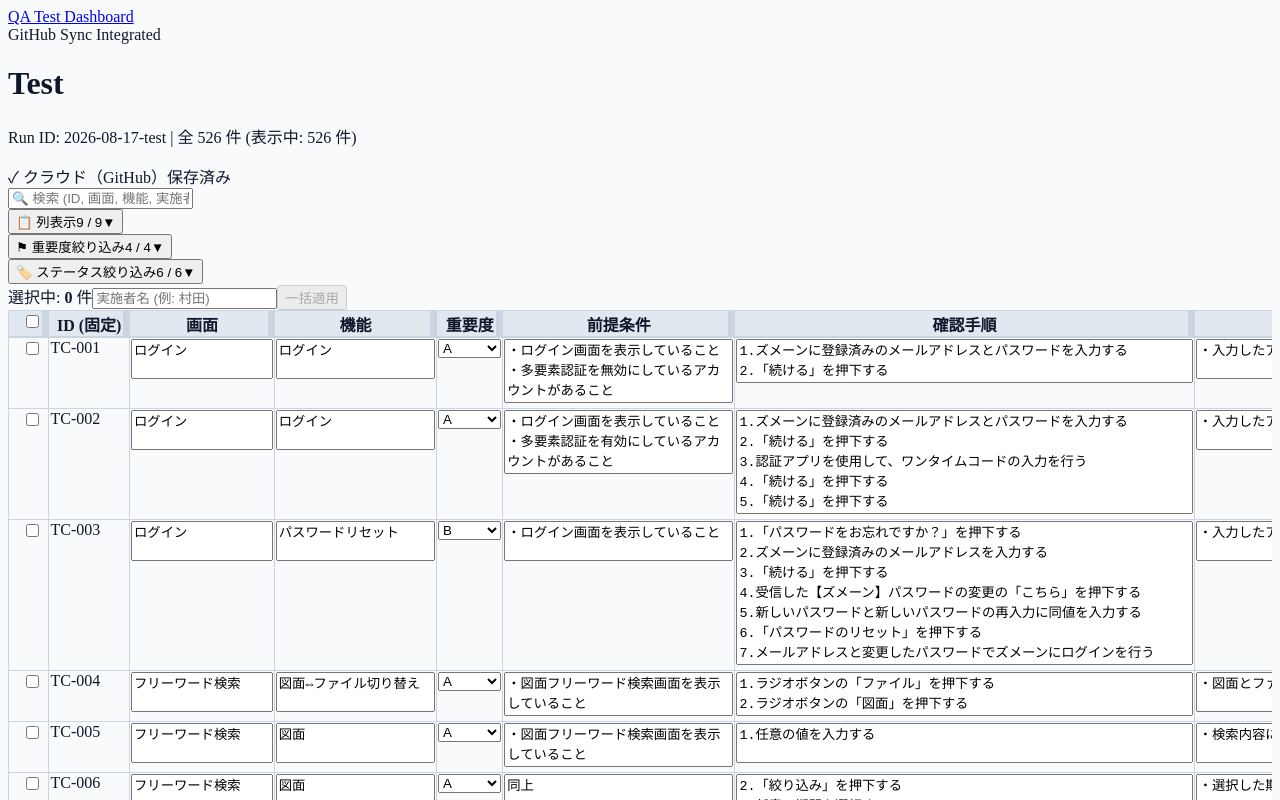
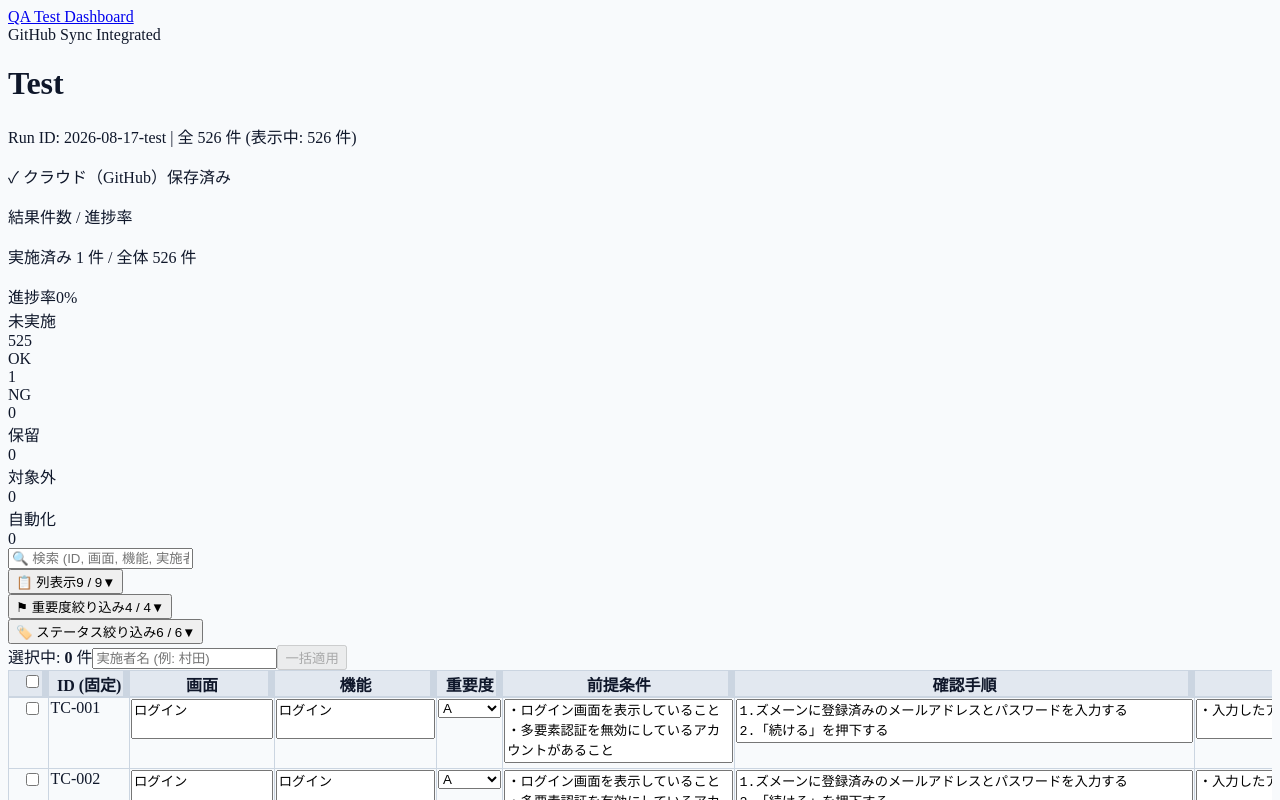
Before and after one commit to kentomurata435/qa-dashboard-app, a Next.js app: page /runs/2026-08-17-test in a window 1280 px wide. Shown: the top 800 px of the page. Built offline with nearby package versions, Linux system fonts and the light colour scheme.

Commit message:
feat: add QA progress summary on execution screen

```diff
--- a/app/runs/[runId]/page.tsx
+++ b/app/runs/[runId]/page.tsx
@@ -584,6 +584,40 @@ export default function RunPage({ params }: { params: { runId: string } }) {
     });
   }, [runData, searchQuery, selectedStatuses, selectedPriorities]);
 
+  const statusSummary = useMemo(() => {
+    const summary = {
+      UNTESTED: 0,
+      PASSED: 0,
+      FAILED: 0,
+      BLOCKED: 0,
+      EXCLUDED: 0,
+      AUTOMATED: 0,
+    } as Record<string, number>;
+
+    if (runData?.results) {
+      Object.values(runData.results).forEach((result: any) => {
+        const status = result?.status || 'UNTESTED';
+        if (summary[status] !== undefined) {
+          summary[status] += 1;
+        } else {
+          summary.UNTESTED += 1;
+        }
+      });
+    }
+
+    const total = casesData.length;
+    const completed = summary.PASSED + summary.FAILED + summary.BLOCKED + summary.EXCLUDED + summary.AUTOMATED;
+    const progressRate = total > 0 ? Math.round((completed / total) * 100) : 0;
+
+    return {
+      ...summary,
+      total,
+      completed,
+      progressRate,
+      remaining: total - completed,
+    };
+  }, [runData]);
+
   const rowHeight = 42;
   const overscan = 12;
   const visibleStartIndex = Math.max(0, Math.floor(scrollTop / rowHeight) - overscan);
@@ -636,6 +670,43 @@ export default function RunPage({ params }: { params: { runId: string } }) {
               ⚠️ 保存エラー
             </span>
           )}
+        </div>
+      </div>
+
+      <div className="bg-white border border-slate-200 rounded-xl shadow-sm p-4 space-y-4">
+        <div className="flex flex-wrap items-center justify-between gap-4">
+          <div>
+            <p className="text-[11px] font-bold uppercase tracking-[0.08em] text-slate-500">結果件数 / 進捗率</p>
+            <p className="text-sm text-slate-700 mt-1">
+              実施済み <span className="font-bold text-slate-900">{statusSummary.completed}</span> 件 / 全体 <span className="font-bold text-slate-900">{statusSummary.total}</span> 件
+            </p>
+          </div>
+          <div className="flex items-center gap-3">
+            <div className="min-w-[170px]">
+              <div className="flex items-center justify-between text-[11px] text-slate-600 mb-1">
+                <span>進捗率</span>
+                <span className="font-bold text-slate-900">{statusSummary.progressRate}%</span>
+              </div>
+              <div className="h-2.5 w-full rounded-full bg-slate-200 overflow-hidden">
+                <div
+                  className="h-full rounded-full bg-gradient-to-r from-blue-500 to-emerald-500 transition-all duration-300"
+                  style={{ width: `${statusSummary.progressRate}%` }}
+                />
+              </div>
+            </div>
+          </div>
+        </div>
+
+        <div className="grid grid-cols-2 sm:grid-cols-3 xl:grid-cols-6 gap-2">
+          {ALL_STATUSES.map((status) => {
+            const value = statusSummary[status.key] || 0;
+            return (
+              <div key={status.key} className={`rounded-lg border px-2.5 py-2 ${status.color} border-opacity-60`}>
+                <div className="text-[10px] font-bold uppercase tracking-[0.08em] opacity-80">{status.label}</div>
+                <div className="mt-1 text-lg font-black leading-none">{value}</div>
+              </div>
+            );
+          })}
         </div>
       </div>
 
```
